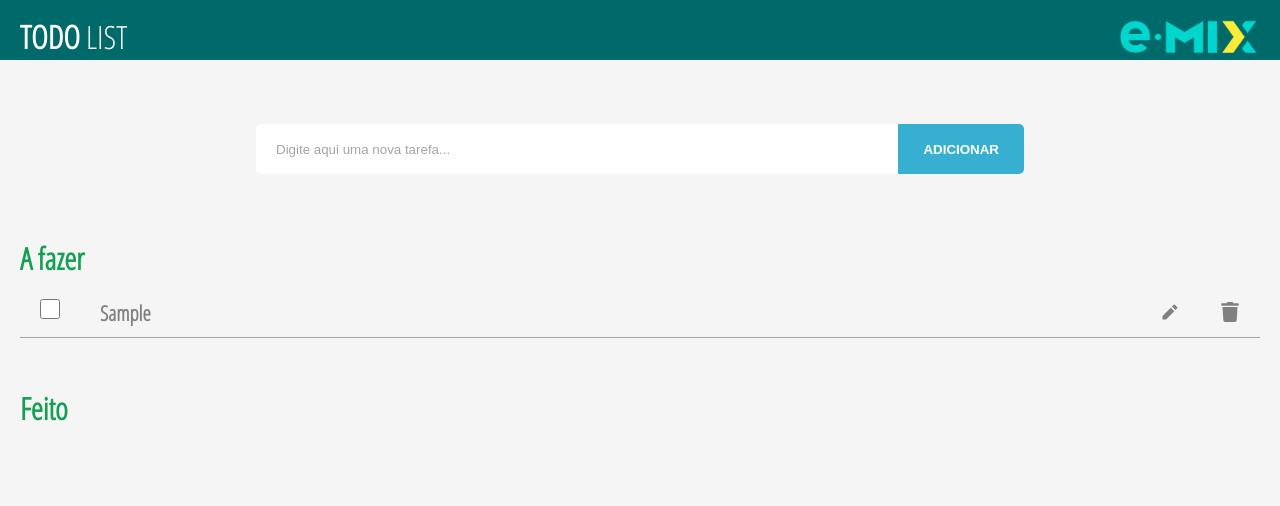
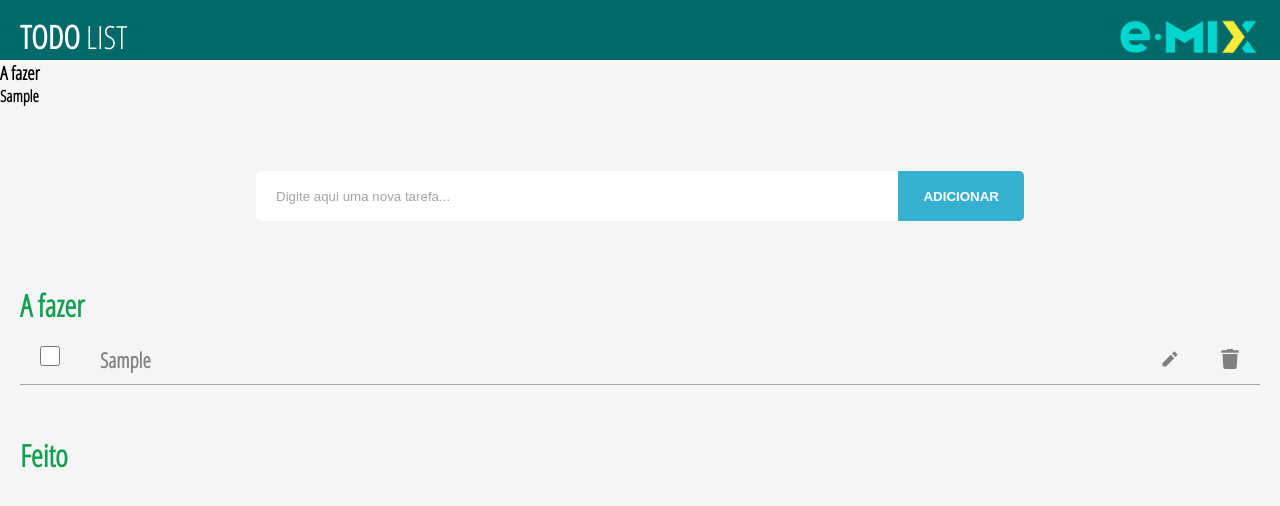
Before and after one commit to domynikmv057/ToDoList_React.Js, a React (Create React App) app: page / in a window 1280 px wide. Both pictures are taken after typing "Sample" into the empty fields and a click on the button "ADICIONAR". Shown: the top 506 px of the page. Built offline with nearby package versions, Linux system fonts and the light colour scheme.

Commit message:
Add ToDoBox Component

```diff
--- a/src/App.jsx
+++ b/src/App.jsx
@@ -5,6 +5,9 @@ import { FaTrash } from 'react-icons/fa';
 import { AiOutlineCheck } from 'react-icons/ai';
 import './stles.css';
 import logEmix from './imagens/logoEmix.png';
+import ToDoBox from './Components/ToDoBox/ToDoBox';
+
+
 
 function App() {
 	let [toDoLista, setToDoLista] = useState([]);
@@ -35,6 +38,7 @@ function App() {
 				</div>
 			</nav>
 			<main>
+        <ToDoBox title="A fazer" itemList={toDoLista} />
 				<div className="addTasck">
 					<input
 						value={novoToDo}
--- a/src/Components/ToDoBox/ToDoBox.css
+++ b/src/Components/ToDoBox/ToDoBox.css
@@ -0,0 +1,4 @@
+.box-section {
+	display: flex;
+	flex-direction: column;
+}
--- a/src/Components/ToDoBox/ToDoBox.jsx
+++ b/src/Components/ToDoBox/ToDoBox.jsx
@@ -0,0 +1,15 @@
+import './ToDoBox.css';
+
+function ToDoBox ({title, itemList}) {
+
+    return(
+        <section className='box-section'>
+            <h3> {title} </h3>
+            <ul>
+                {itemList.map(item => <li> {item.desc} </li>)}
+            </ul>
+        </section>
+    )
+}
+
+export default ToDoBox;
--- a/src/stles.css
+++ b/src/stles.css
@@ -48,7 +48,6 @@ main {
 }
 
 .tasksContainer {
-	justify-content: initial;
 	margin: 0px 20px;
 	height: max-content;
 }
```
